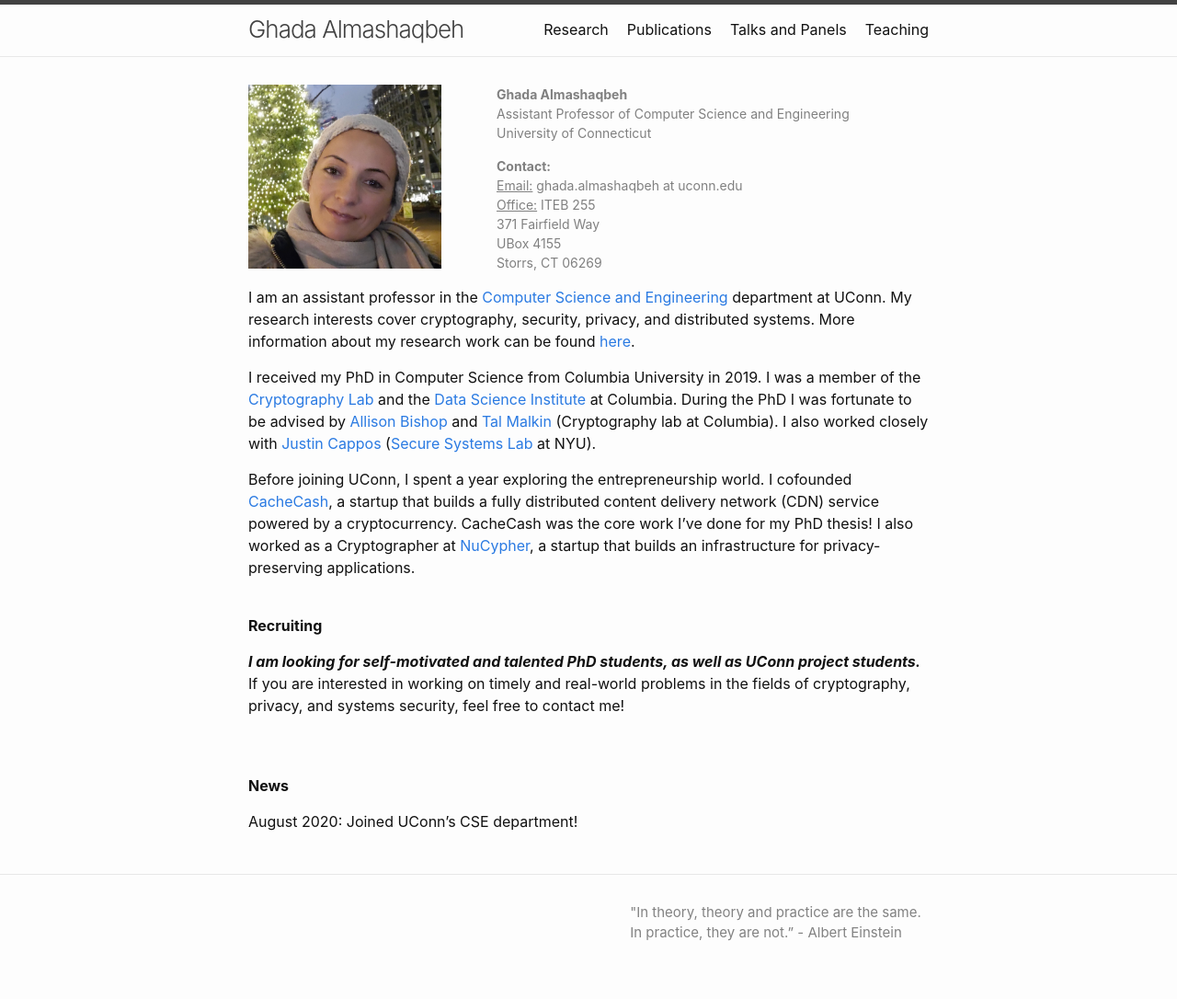
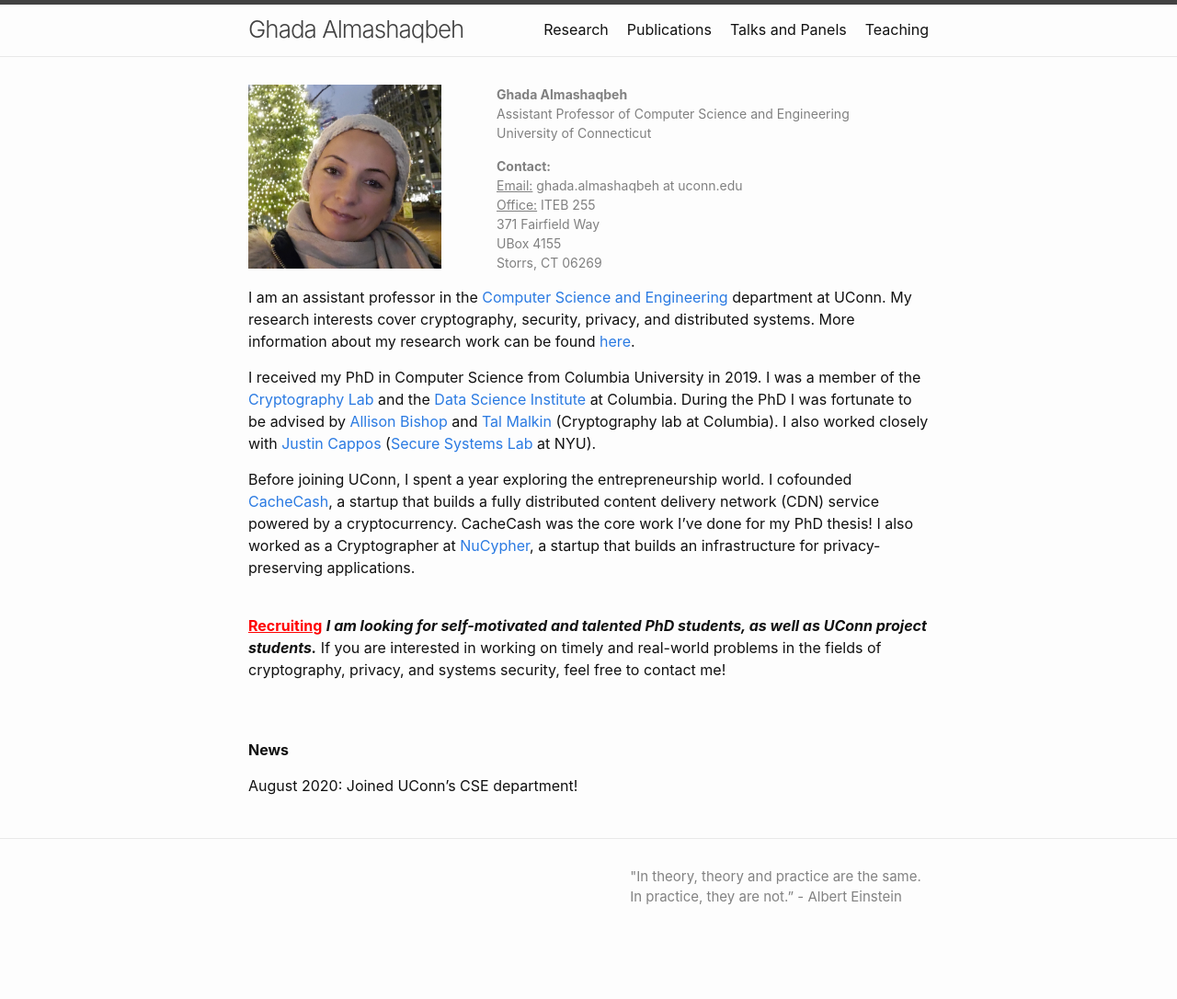
Before and after one commit to GhadaAlmashaqbeh/GhadaAlmashaqbeh.github.io, a Jekyll site: the page built from index.md, in a window 1280 px wide. Shown: the whole page at 92% size. Built offline with Jekyll 4.4.1, drawn with Linux system fonts in a browser that asks for light colours; after the commit the page ends 1047 px from its top, so only the background shows below that.

Commit message:
add recruiting

```diff
--- a/index.md
+++ b/index.md
@@ -29,9 +29,7 @@ Before joining UConn, I spent a year exploring the entrepreneurship world. I cof
 <br/>
 
 
-**Recruiting**
-
-***I am looking for self-motivated and talented PhD students, as well as UConn project students.*** If you are interested in working on timely and real-world problems in the fields of cryptography, privacy, and systems security, feel free to contact me!
+**<span style="color:red;"><u>Recruiting</u></span>** ***I am looking for self-motivated and talented PhD students, as well as UConn project students.*** If you are interested in working on timely and real-world problems in the fields of cryptography, privacy, and systems security, feel free to contact me!
 <br/>
 <br/>
 
```
